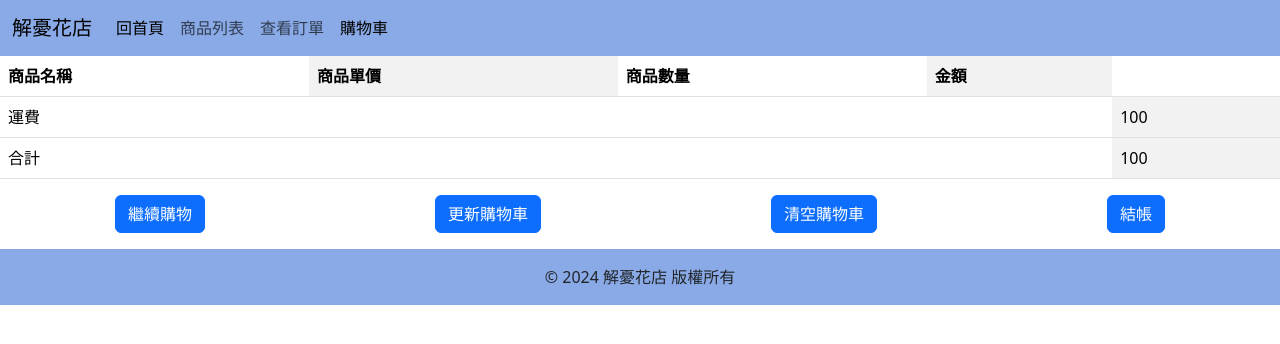
After one commit to peter6098790/webStore, a Django app: page /cart/ in a window 1280 px wide. The commit adds this page. Shown: the top 344 px of the page. Run offline with Django 4.2, Linux system fonts and the light colour scheme.

Commit message:
完成購物車頁面及更新/清空功能

```diff
--- a/myapp/views.py
+++ b/myapp/views.py
@@ -1,7 +1,11 @@
-from django.shortcuts import render
+from django.shortcuts import render,redirect
 from django.http import HttpResponse
 from myapp.models import ProductModel
 # Create your views here.
+
+
+cartlist = [] #購物車內容
+shipping = 100 #運費
 
 def index(request):
     products = ProductModel.objects.all()
@@ -10,3 +14,54 @@ def index(request):
 def detail(request, id=None):
     product = ProductModel.objects.get(id = id)
     return render(request, 'detail.html', locals())
+
+def addtocart(request, type=None,  id=None):
+    global cartlist
+    #add / update / empty / remove
+    if type == 'add':
+        product = ProductModel.objects.get(id = id)
+        noCartSession = True
+        #購物車中無商品
+        #unit(商品名, 單價, 數量, 總價)
+        for unit in cartlist:
+            if product.pname == unit[0]:
+                unit[2] = str(int(unit[2])+1)
+                unit[3] = str(int(unit[3])+product.pprice*1)
+                noCartSession = False
+        #購物車中已有商品
+        if noCartSession:
+            templist=[]
+            #(商品名, 單價, 數量, 總價)
+            templist.append(product.pname)
+            templist.append(str(product.pprice))
+            templist.append(str(1))
+            templist.append(str(product.pprice*1))
+            cartlist.append(templist)
+        request.session['cartlist'] = cartlist
+        #print(request.session['cartlist'])
+        return redirect('/cart/')
+    elif type == 'empty':
+        cartlist = []
+        request.session['cartlist'] = cartlist
+        return redirect('/cart/')
+    elif type == 'update':
+        if request.method == 'POST':
+            counter = 1
+            for unit in cartlist:
+                unit[2] = request.POST.get('quantity'+str(counter), '1')
+                unit[3] = str(int(unit[1])*int(unit[2]))
+                counter += 1
+            request.session['cartlist'] = cartlist
+        return redirect('/cart/')
+def cart(request):
+    global cartlist
+    global shipping
+    localcartlist = cartlist
+    localshipping = shipping
+    total = 0
+
+    for unit in cartlist:
+        total += int(unit[3])
+    totalPrice = total + localshipping #總價(購物車+運費)
+
+    return render(request,'cart.html', locals())
--- a/templates/base.html
+++ b/templates/base.html
@@ -18,7 +18,7 @@
               <a class="nav-link active" aria-current="page" href="/index/">回首頁</a>
               <a class="nav-link" href="#">商品列表</a>
               <a class="nav-link" href="#">查看訂單</a>
-              <a class="nav-link disabled" aria-disabled="true">購物車</a>
+              <a class="nav-link active" href="/cart/">購物車</a>
             </div>
           </div>
         </div>
--- /dev/null
+++ b/templates/cart.html
@@ -0,0 +1,44 @@
+{% extends 'base.html' %}
+{% load static %}
+{% block title %}
+<title>購物車</title>
+{% endblock %}
+{% block content %}
+<form action="/addtocart/update/" method="POST">
+    {% csrf_token %}
+    <table class="table table-striped-columns">
+        <tr>
+            <th>商品名稱</th>
+            <th>商品單價</th>
+            <th>商品數量</th>
+            <th>金額</th>
+            <th></th>
+        </tr>
+        {% for product in localcartlist %}
+        <tr>
+            <td>{{ product.0 }}</td>
+            <td>{{ product.1 }}</td>
+            <td>
+                <input type="text" name="quantity{{forloop.counter}}" value="{{ product.2 }}">
+            </td>
+            <td>{{ product.3 }}</td>
+            <td>刪除</td>
+        </tr>
+        {% endfor %}
+        <tr>
+            <td colspan="4">運費</td>
+            <td>{{localshipping}}</td>
+        </tr>
+        <tr>
+            <td colspan="4">合計</td>
+            <td>{{totalPrice}}</td>
+        </tr>
+    </table>
+    <div class="d-flex justify-content-around mb-3">
+        <button type="button" class="btn btn-primary" onclick="window.location='/index/'">繼續購物</button>
+        <button type="submit" class="btn btn-primary" onclick="window.location='/addtocart/update/'">更新購物車</button>
+        <button type="button" class="btn btn-primary" onclick="window.location='/addtocart/empty/'">清空購物車</button>
+        <button type="button" class="btn btn-primary">結帳</button>
+    </div>
+</form>
+{% endblock %}
--- a/templates/detail.html
+++ b/templates/detail.html
@@ -13,7 +13,7 @@
         <h2>{{ product.pname }}</h2>
         <p>{{ product.pdescription }}</p>
         <h3>售價:${{ product.pprice }}</h3>
-        <button type="button" class="btn btn-primary">加入購物車</button>
+        <button type="button" class="btn btn-primary" onclick="window.location='/addtocart/add/{{ product.id }}'">加入購物車</button>
       </div>
     </div>
   </div>
--- a/templates/index.html
+++ b/templates/index.html
@@ -44,7 +44,7 @@
           <h5 class="card-title">{{ product.pname }}</h5>
           <p class="card-text">{{ product.pdescription }}</p>
           <p class="card-text">價格:{{ product.pprice }}</p>
-          <a href="/detail/{{ product.id}}" class="btn btn-primary">商品資訊</a>
+          <a href="/detail/{{product.id}}" class="btn btn-primary">商品資訊</a>
         </div>
       </div>
     </div>
--- a/webStore/urls.py
+++ b/webStore/urls.py
@@ -21,5 +21,8 @@ from myapp import views
 urlpatterns = [
     path('admin/', admin.site.urls),
     path('index/', views.index),
-    path('detail/<int:id>',views.detail),
+    path('detail/<int:id>/', views.detail),
+    path('addtocart/<str:type>/<int:id>/', views.addtocart),
+    path('addtocart/<str:type>/', views.addtocart),
+    path('cart/', views.cart),
 ]
```
